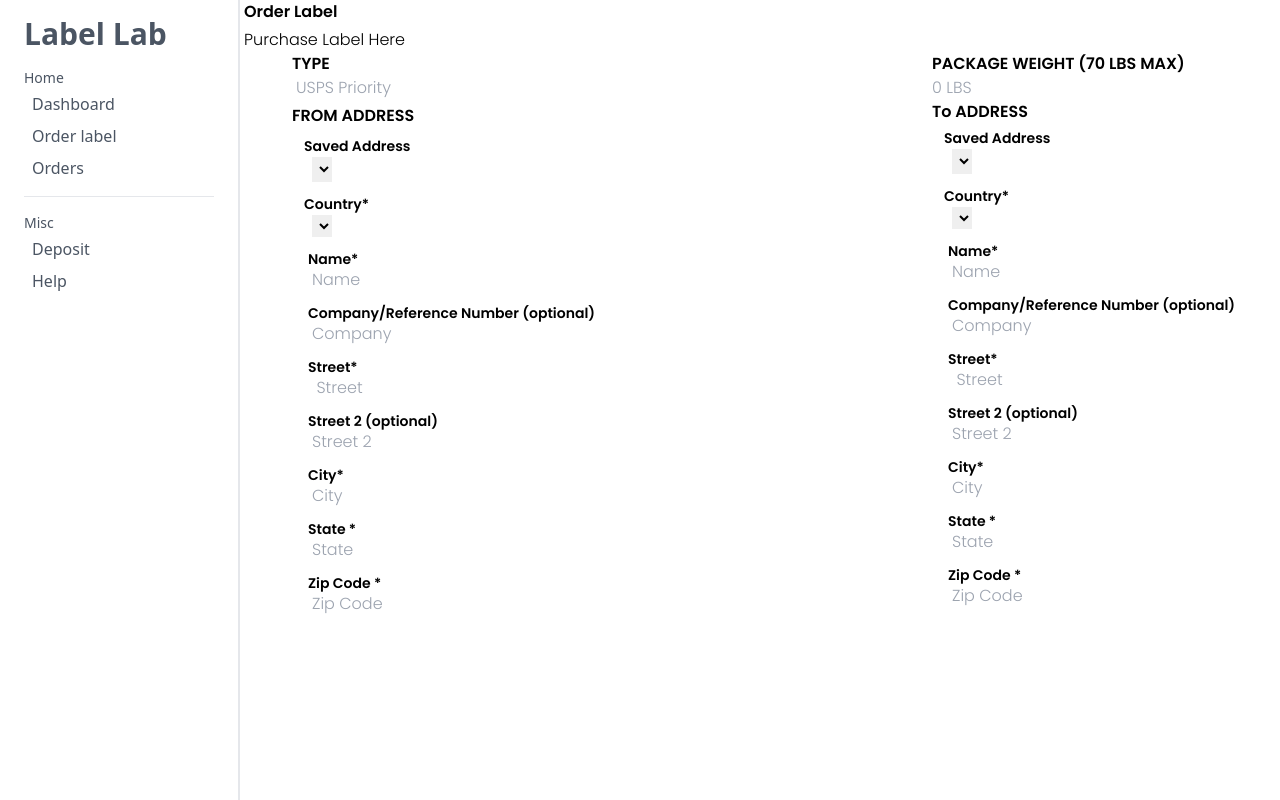
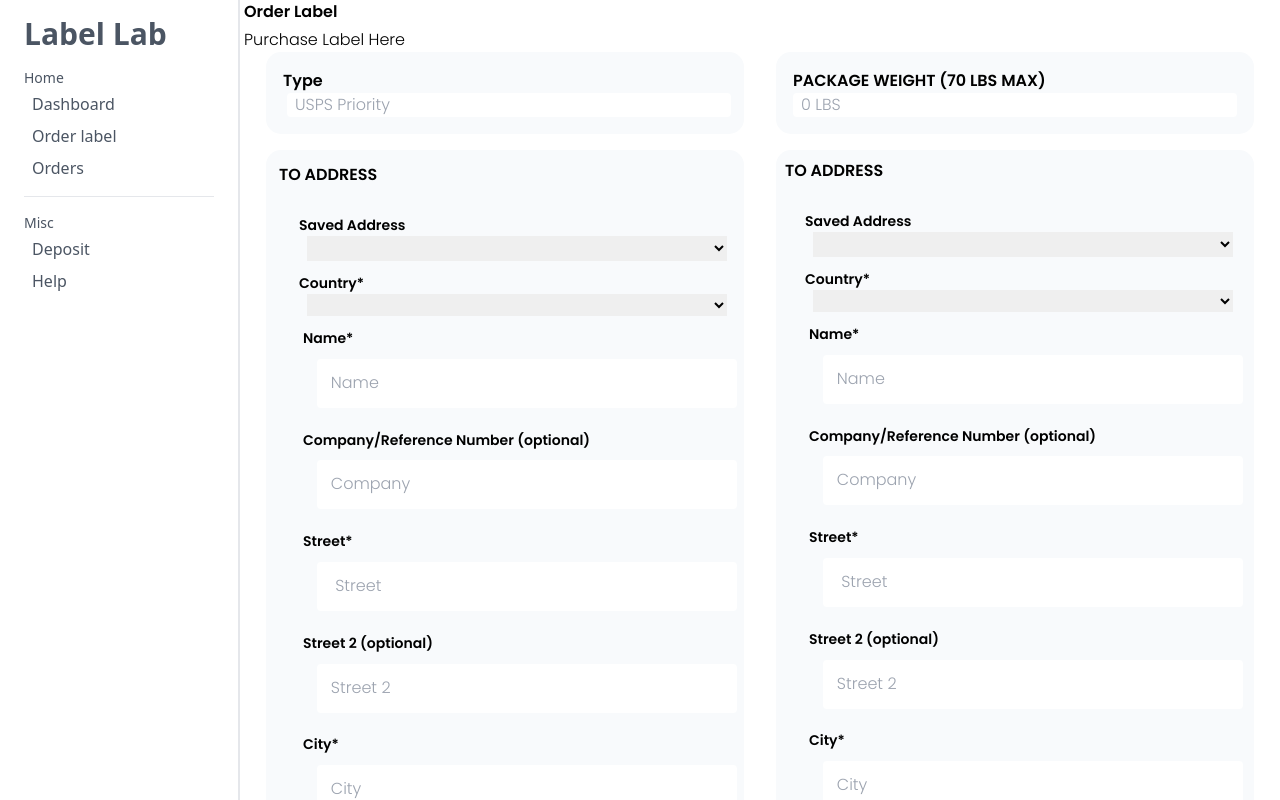
Before and after one commit to prathmesh988/prj23, a React (Vite) app: page /main/order-label in a window 1280 px wide. Shown: the top 800 px of the page. Built offline with nearby package versions, Linux system fonts and the light colour scheme.

Commit message:
added some appearance

```diff
--- a/src/Pages/OrderLabel.jsx
+++ b/src/Pages/OrderLabel.jsx
@@ -9,23 +9,29 @@ const OrderLabel = () => {
         <h1 className="font-[700] pb-1">Order Label</h1>
         <h3 className="font-[300]  ">Purchase Label Here</h3>
       </div>
-      <div className=" flex flex-col items-center justify-center w-[100%]">
-          <div className="flex flex-col items-center justify-between  w-[90%]">
-            <div className="flex gap-80 w-[100%] ">
-                <div className="flex flex-col gap-1 grow" >
-                  <div>
-                    <h3 className="font-[600] text-[16px]">TYPE</h3>
-                    <span className="h-[40px] pl-1">
-                      <input type="text" placeholder="USPS Priority" name="" id="" />
-                    </span>
+      <div className=" flex flex-col items-center justify-center w-[100%] coldy">
+          <div className="flex flex-col items-center justify-between  w-[95%]">
+            <div className="flex gap-[2rem] w-[100%] ">
+            <div className="flex flex-col gap-[0.7em] grow-[2.6]">
+                <div className="" >
+                  <div className="flex flex-col gap-[0.6em]">
+
+
+                    <div className="nice2">
+
+                      <h3 className="font-[600] text-[16px]">Type</h3>
+                        <span className="h-[40px] p-1"><input type="text" className="pl-2 w-[100%]" placeholder="USPS Priority" name="" id="" /></span>
+                      </div>
 
                     </div>
-                    <h1 className="font-[600] text-[16px]">FROM ADDRESS</h1>
-                  <div className="flex flex-col gap-3 pl-3">
+                    <div className="huh flex flex-col gap-3 nice p-3 mt-4 ">
+
+                      <h1 className="font-[600] text-[16px]">TO  ADDRESS</h1>
+                      <div className="flex flex-col gap-3 p-3 pl-5">
                         <div>
                           <h3 className="text-[14px] pt-1 font-[600] ">Saved Address</h3>
                           <span className="pl-2 pb-1">
-                        <select name="" id="">
+                            <select name="" className="w-[100%]" id="">
                               <option value=''></option>
                               <option value=''></option>
                               <option value=''></option>
@@ -35,7 +41,7 @@ const OrderLabel = () => {
                         <div className=" text-[14px] ">
                           <h3 className="font-[600]">Country*</h3>
                           <span className="pl-2 pb-1">
-                        <select name="" id="">
+                            <select name="" className=' w-[100%]' id="">
                               <option value=''></option>
                               <option value=''></option>
                               <option value=''></option>
@@ -103,18 +109,29 @@ const OrderLabel = () => {
                       </div>
                       </div>
                     </div>
-                <div className="grow">
-                <div>
+                    </div>
 
-                  <h3 className="font-[600] text-[16px]">PACKAGE WEIGHT (70 LBS MAX)</h3>
-                    <span className="h-[40px]"><input type="number" placeholder="0 LBS" name="" id="" /></span>
                 </div>
-                  <h1 className="font-[600] text-[16px]">To ADDRESS</h1>
-                  <div className="flex flex-col gap-3 pl-3">
+                <div className="grow-[2.6] ">
+                <div className="" >
+                  <div className="flex flex-col gap-[1em]">
+
+
+                    <div className="nice2">
+
+                      <h3 className="font-[600] text-[16px] ">PACKAGE WEIGHT (70 LBS MAX)</h3>
+                        <span className="h-[40px]"><input type="number"  className='pl-2 w-[100%]'placeholder="0 LBS" name="" id="" /></span>
+                      </div>
+
+                    </div>
+                    <div className="huh flex flex-col gap-3 nice  p-2 pr-[1rem] mt-4 h-[100%] pb-[1.1em]" >
+
+                      <h1 className="font-[600] text-[16px] ">TO  ADDRESS</h1>
+                      <div className="flex flex-col gap-3 p-3 pl-5">
                         <div>
                           <h3 className="text-[14px] pt-1 font-[600] ">Saved Address</h3>
-                      <span className="pl-2 pb-1">
-                        <select name="" id="">
+                          <span className="pl-2 pb-1 ">
+                            <select name="" id="" className="w-[100%]">
                               <option value=''></option>
                               <option value=''></option>
                               <option value=''></option>
@@ -124,7 +141,7 @@ const OrderLabel = () => {
                         <div className=" text-[14px] ">
                           <h3 className="font-[600]">Country*</h3>
                           <span className="pl-2 pb-1">
-                        <select name="" id="">
+                            <select name="" id="" className="w-[100%]">
                               <option value=''></option>
                               <option value=''></option>
                               <option value=''></option>
@@ -191,7 +208,8 @@ const OrderLabel = () => {
                           </span>
                       </div>
                       </div>
-
+                    </div>
+                    </div>
 
                 </div>
 
--- a/src/index.css
+++ b/src/index.css
@@ -98,6 +98,30 @@ input::placeholder {
   font-size: 16px;
   /* color: #999; */
 }
+.nice,.nice2{
+  border: 1px solid  transparent;
+  background-color:  #F8FAFC;
+
+
+}
+.nice{
+  border-radius: 15px;
+}
+.nice2{
+  padding:1em;
+  border-radius: 15px;
+}
+
+.nice input{
+  margin: 0.7em;
+  padding:1em;
+
+}
+
+.coldy input{
+  border-radius: 4px;
+}
+
 /* @media (prefers-color-scheme: light) {
   :root {
     color: #213547;
@@ -110,3 +134,7 @@ input::placeholder {
     background-color: #f9f9f9;
   }
 } */
+
+.huh input{
+  width: 100%;
+}
```
Lines whose indentation alone changed are shown as unchanged.
